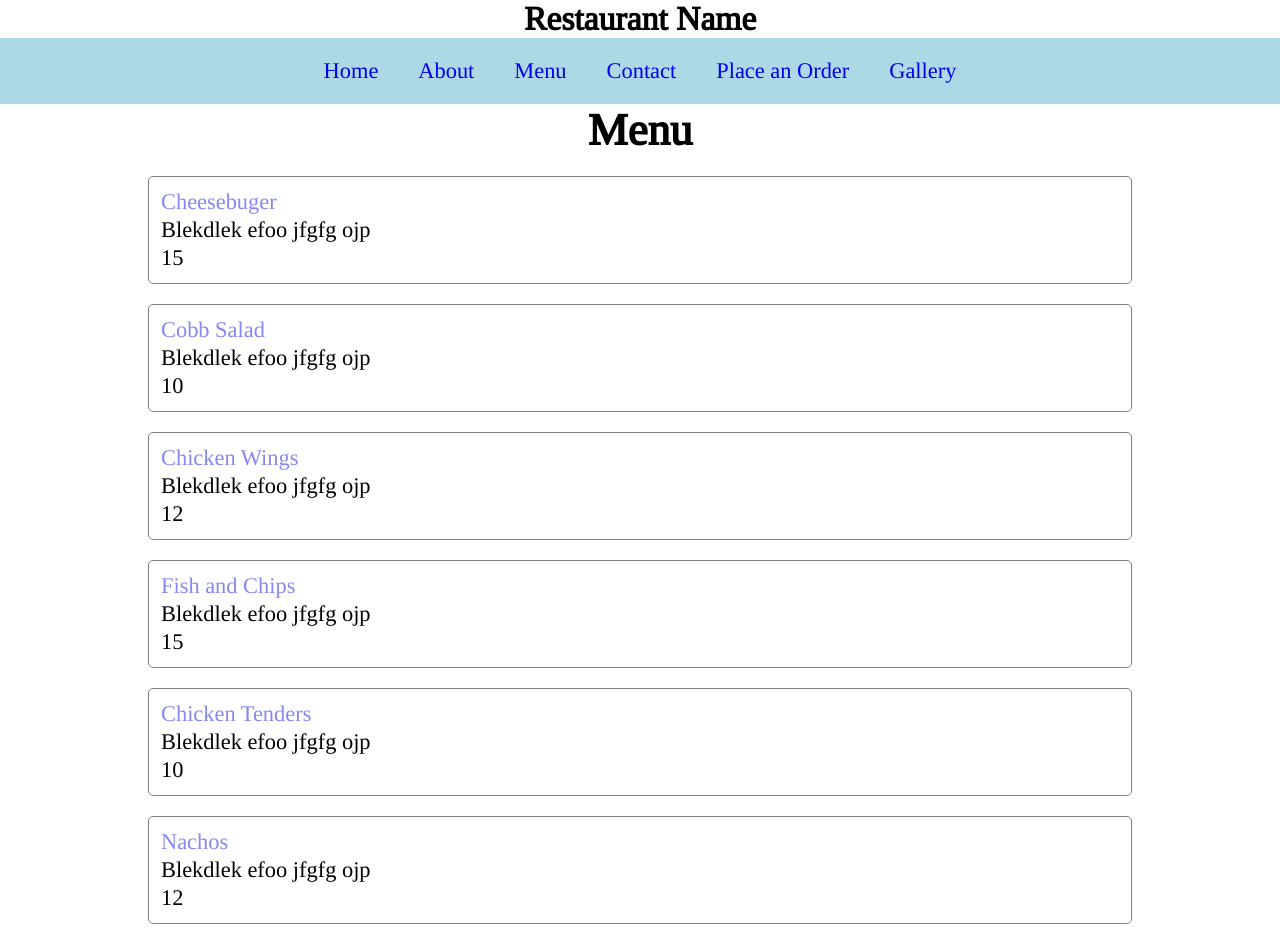
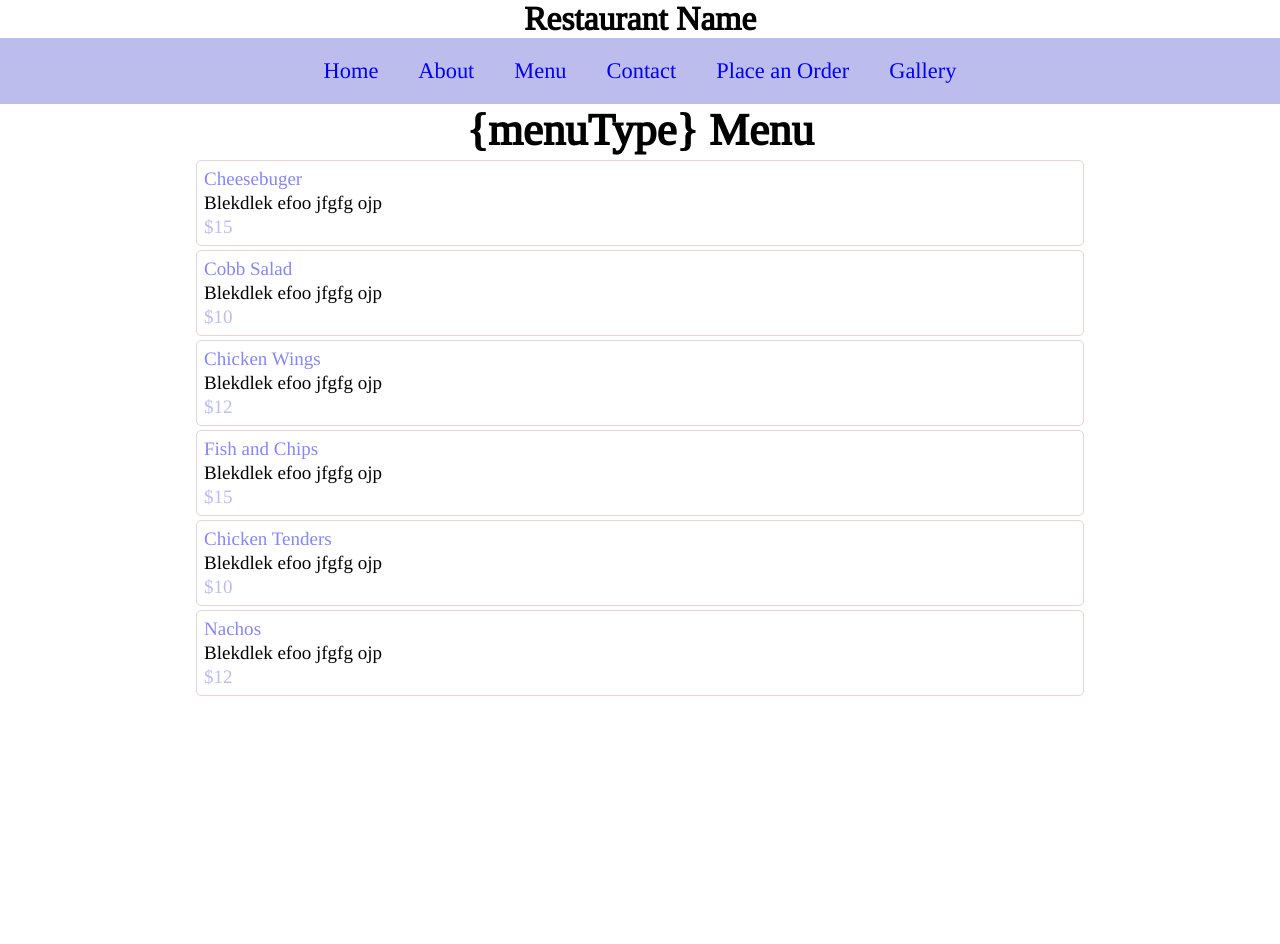
Before and after one commit to jason-roundtree/restaurant_template, a React (Create React App) app: page /menu in a window 1280 px wide. After the commit the page ends 800 px from the top, so only its background shows below. Built offline with nearby package versions, Linux system fonts and the light colour scheme; no server answers.

Commit message:
GET menu items on admin page and add somme styling

```diff
--- a/public/index.html
+++ b/public/index.html
@@ -3,7 +3,7 @@
   <head>
     <meta charset="utf-8">
     <meta name="viewport" content="width=device-width, initial-scale=1, shrink-to-fit=no">
-    <title>Your Restaurant Name</title>
+    <title>Restaurant Name</title>
     <link href="https://fonts.googleapis.com/css?family=Tinos" rel="stylesheet">
   </head>
   <body>
--- a/src/components/AdminDashboard.css
+++ b/src/components/AdminDashboard.css
@@ -2,5 +2,5 @@ div {
     text-align: center;
 }
 h2 {
-    margin-top: 70px;
+    margin-top: 30px;
 }
--- a/src/components/AdminDashboard.js
+++ b/src/components/AdminDashboard.js
@@ -9,6 +9,7 @@ export default class AdminDashboard extends React.Component {
         super(props)
         this.state = {
             menus: [],
+            menuItems: []
         }
     }
     componentDidMount() {
@@ -21,33 +22,64 @@ export default class AdminDashboard extends React.Component {
                     id: menu._id
                 }
             })
-            // console.log('menus: ', menus)
             this.setState({
               menus
-            });
+            })
           })
           .catch(err => {
-            console.log(err);
+            console.log(err)
           });
+
+          // GET all menu items
+          axios.get(`${API_BASE_URL}/menu_items`)
+            .then(res => {
+                const menuItems = res.data.map(item => {
+                    return {
+                        name: item.name,
+                        description: item.description,
+                        cost: item.cost
+                    }
+                })
+                this.setState({
+                    menuItems
+                })
+            })
+            .catch(err => {
+                console.log(err)
+            });
     }
     // componentDidUpdate() {
     //     console.log('state: ', this.state)
     // }
     render() {
         const menuList = this.state.menus.map((menu, index) => {
-            return <p>{menu.name}</p>
+            return <li>{menu.name}</li>
+        })
+        const menuItems = this.state.menuItems.map((menuItem, index) => {
+            return (
+                <li>
+                    <p>{menuItem.name}</p>
+                    <p>{menuItem.description}</p>
+                    <p>{menuItem.cost}</p>
+                </li>
+
+            )
         })
         return (
             <div>
 
                 <h2>Menus</h2>
                 <button>Create New Menu</button>
-                <div>{menuList}</div>
-
+                <ul>{menuList}</ul>
 
                 <h2>Menu Items</h2>
                 <button>Create New Menu Item</button>
-                <div></div>
+                {/* TODO: complete filter functionality */}
+                <br />
+                <label for="filter">Filter By Name</label>
+                <input type="text" id="filter" />
+                <ul className="menu-items">{menuItems}</ul>
+
             </div>
         )
     }
--- a/src/components/Menu.js
+++ b/src/components/Menu.js
@@ -4,16 +4,16 @@ import { connect } from 'react-redux';
 export const Menu = (props) => {
     const menuItems = props.menu.map((item, index) => {
         return (
-            <li key={index}>
+            <li key={index} className="menu-item">
                 <p>{item.name}</p>
                 <p>{item.description}</p>
-                <p>{item.cost}</p>
+                <p>&#36;{item.cost}</p>
             </li>
         )
     })
     return (
         <div>
-            <h1>Menu</h1>
+            <h1>{`{menuType} Menu`}</h1>
             <ul className="menu-items">{menuItems}</ul>
         </div>
     )
@@ -23,6 +23,6 @@ function mapStateToProps(state) {
     return {
       menu: state.menu
     }
-  }
+}
 
 export default connect(mapStateToProps)(Menu);
--- a/src/components/NavBar.css
+++ b/src/components/NavBar.css
@@ -3,21 +3,21 @@ h1 {
     padding: 0 5px;
 }
 nav ul {
-    background-color: lightblue;
+    background-color: rgb(188, 188, 237);
 }
 /* ul {
     display: flex;
     justify-content: center;
     flex-wrap: wrap;
 } */
-li {
+nav li {
     margin: 20px;
     list-style-type: none;
 }
 a {
     display: inline-block;
-    transition: background-color 0.9s ease;
+    transition: background-color 0.25s ease;
 }
-a:hover {
-    background-color: goldenrod;
+nav a:hover {
+    background-color: rgb(240, 228, 178);
 }
--- a/src/index.css
+++ b/src/index.css
@@ -7,21 +7,31 @@
 body {
   font-size: 1.4em;
 }
+button {
+  padding: 6px;
+  font-size: .75em;
+  border-radius: 3px;
+}
 li {
   list-style-type: none;
+  margin: 4px;
 }
-.menu-items p:first-of-type {
+ul.menu-items {
+  width: 70%;
+  margin: 0 auto;
+  font-size: .85em;
+}
+.menu-items li p:first-of-type {
   color: rgb(134, 134, 245);
 }
-ul.menu-items {
-  width: 80%;
-  margin: 0 auto;
+.menu-items li p:last-of-type {
+  color: rgb(188, 188, 237);
 }
 .menu-items li {
-  border: 1px solid grey;
+  border: 1px solid rgb(230, 211, 211);
   text-align: left;
   border-radius: 5px;
-  padding: 10px;
+  padding: 5px;
 }
 .menu-items p {
   margin: 2px;
@@ -29,3 +39,12 @@ ul.menu-items {
 a {
   text-decoration: none;
 }
+input {
+  height: 30px;
+  width: 250px;
+  font-size: .85em;
+  padding: 4px;
+  margin-left: 4px;
+  border: 1px solid rgb(230, 211, 211);
+  border-radius: 5px;
+}
```
